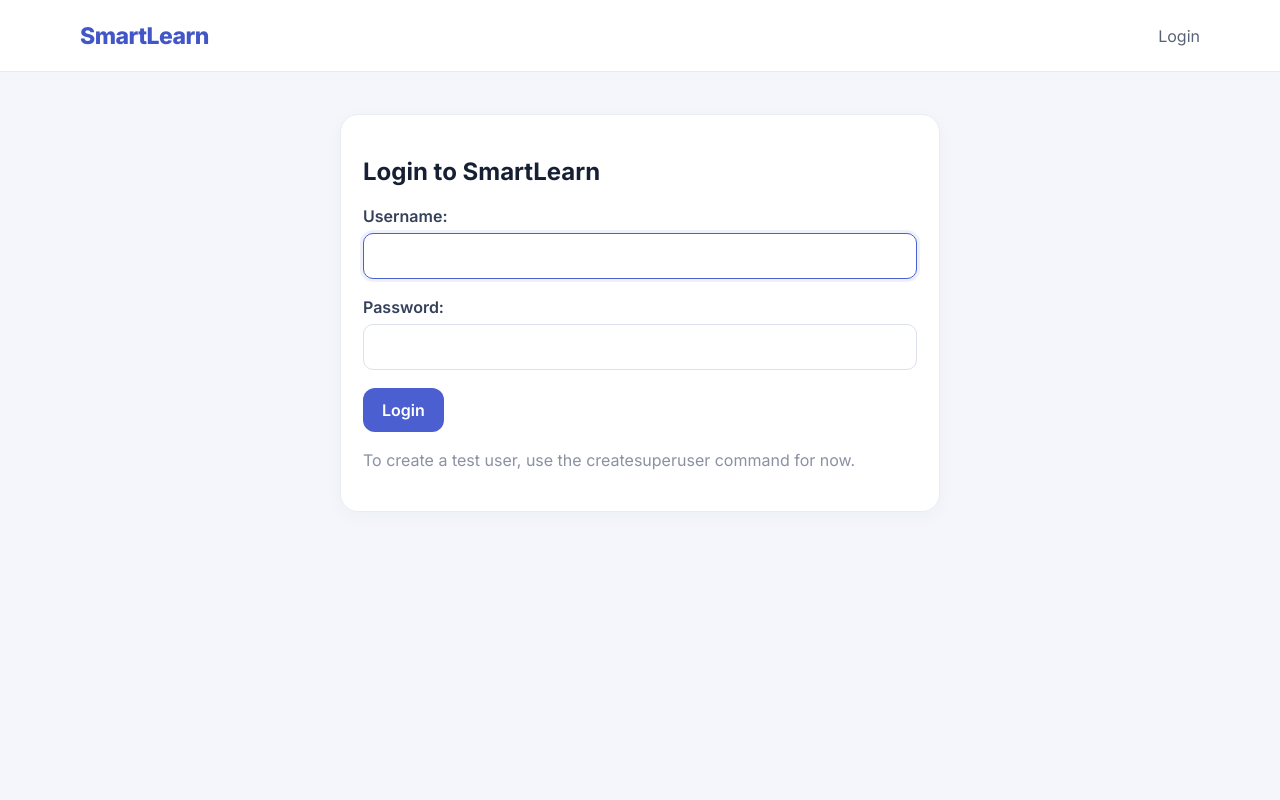
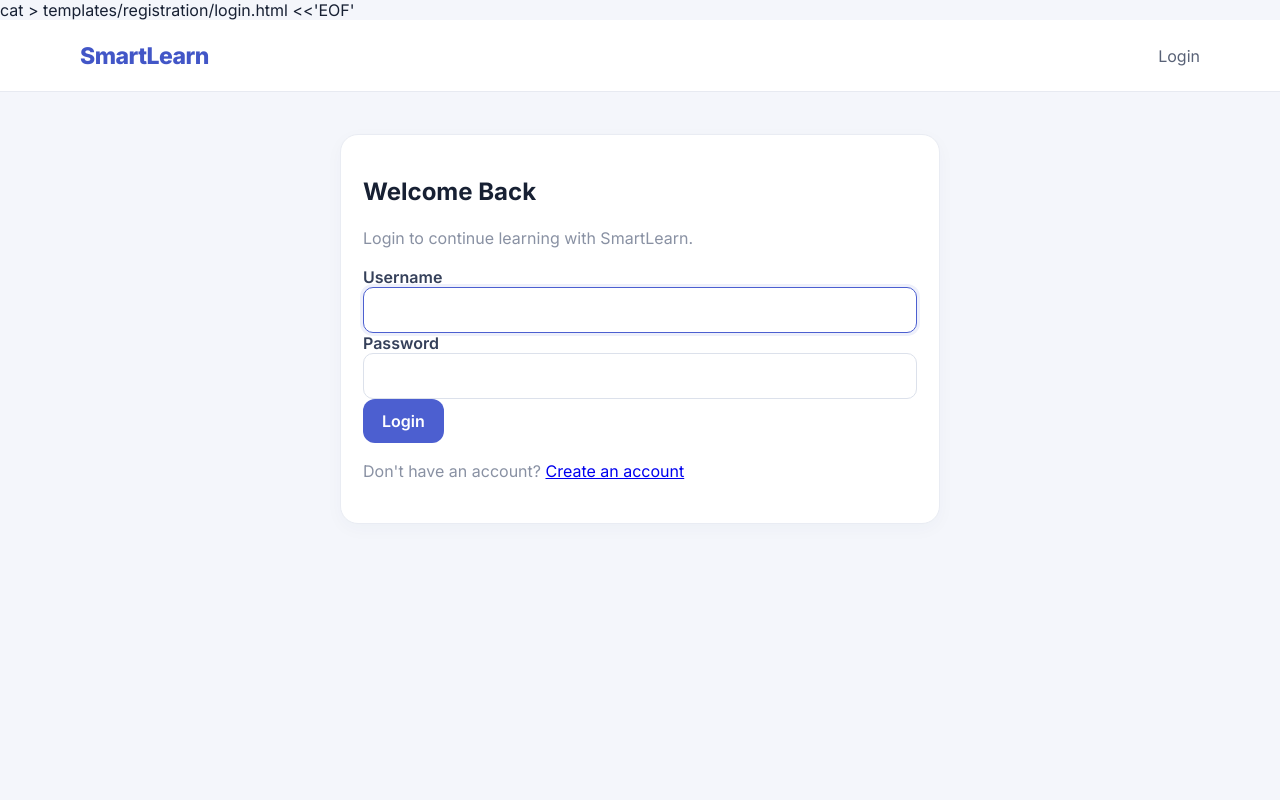
Before and after one commit to imanmasomi/SmartLearn, a Django app: page /accounts/login/ in a window 1280 px wide. Run offline with Django 5.2, Linux system fonts and the light colour scheme.

Commit message:
Fri, Nov 6, 2026, 8:11 PM +03:30

```diff
--- a/templates/registration/login.html
+++ b/templates/registration/login.html
@@ -1,16 +1,41 @@
+cat > templates/registration/login.html <<'EOF'
+{% extends "base.html" %}
 
-{% extends "base.html" %}
 {% block title %}Login | SmartLearn{% endblock %}
+
 {% block content %}
 <section class="panel narrow">
-  <h1>Login to SmartLearn</h1>
+    <h1>Welcome Back</h1>
+    <p class="muted">Login to continue learning with SmartLearn.</p>
+
     <form method="post">
         {% csrf_token %}
-    {{ form.as_p }}
+
+        {% if form.non_field_errors %}
+            <div class="error-message">
+                {{ form.non_field_errors }}
+            </div>
+        {% endif %}
+
+        <div class="form-group">
+            <label for="{{ form.username.id_for_label }}">Username</label>
+            {{ form.username }}
+            {{ form.username.errors }}
+        </div>
+
+        <div class="form-group">
+            <label for="{{ form.password.id_for_label }}">Password</label>
+            {{ form.password }}
+            {{ form.password.errors }}
+        </div>
+
         <button class="button" type="submit">Login</button>
     </form>
+
     <p class="muted">
-    To create a test user, use the createsuperuser command for now.
+        Don't have an account?
+        <a href="{% url 'register' %}">Create an account</a>
     </p>
 </section>
 {% endblock %}
+EOF
```
Lines whose indentation alone changed are shown as unchanged.
